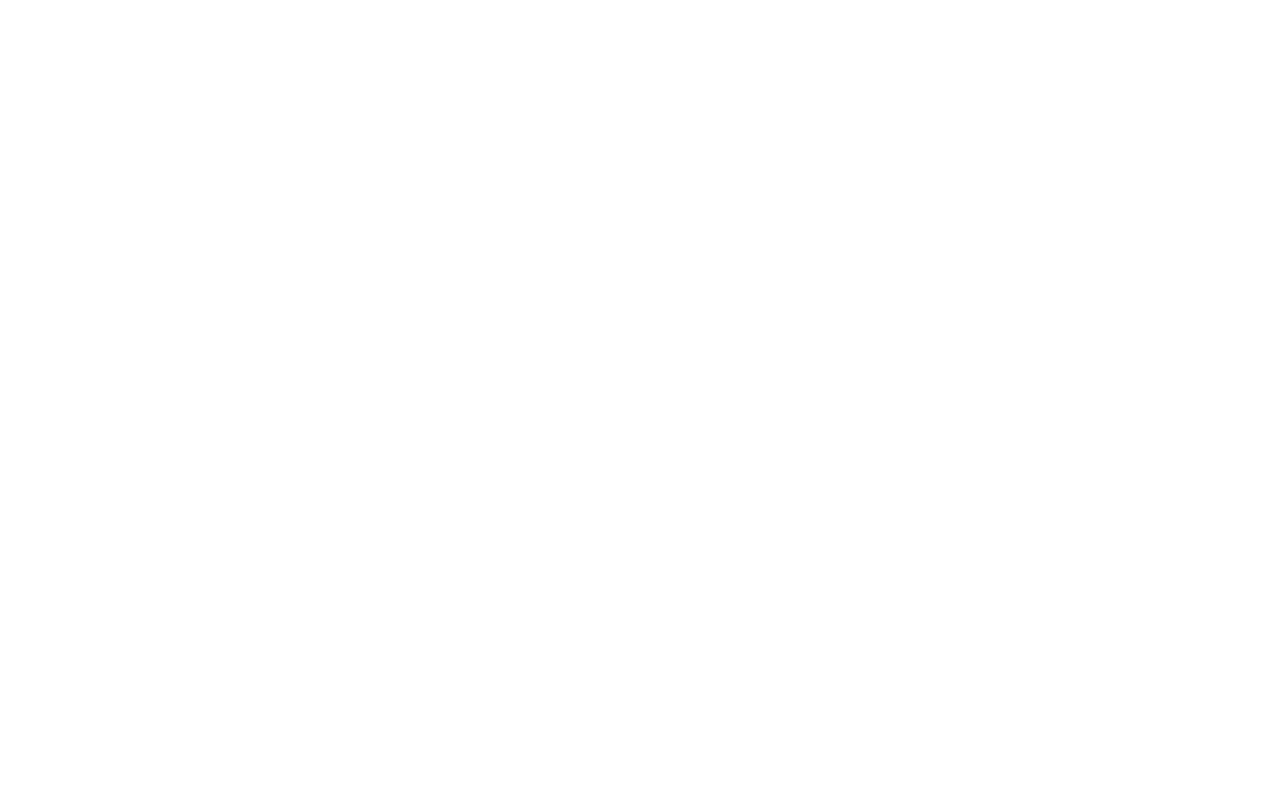
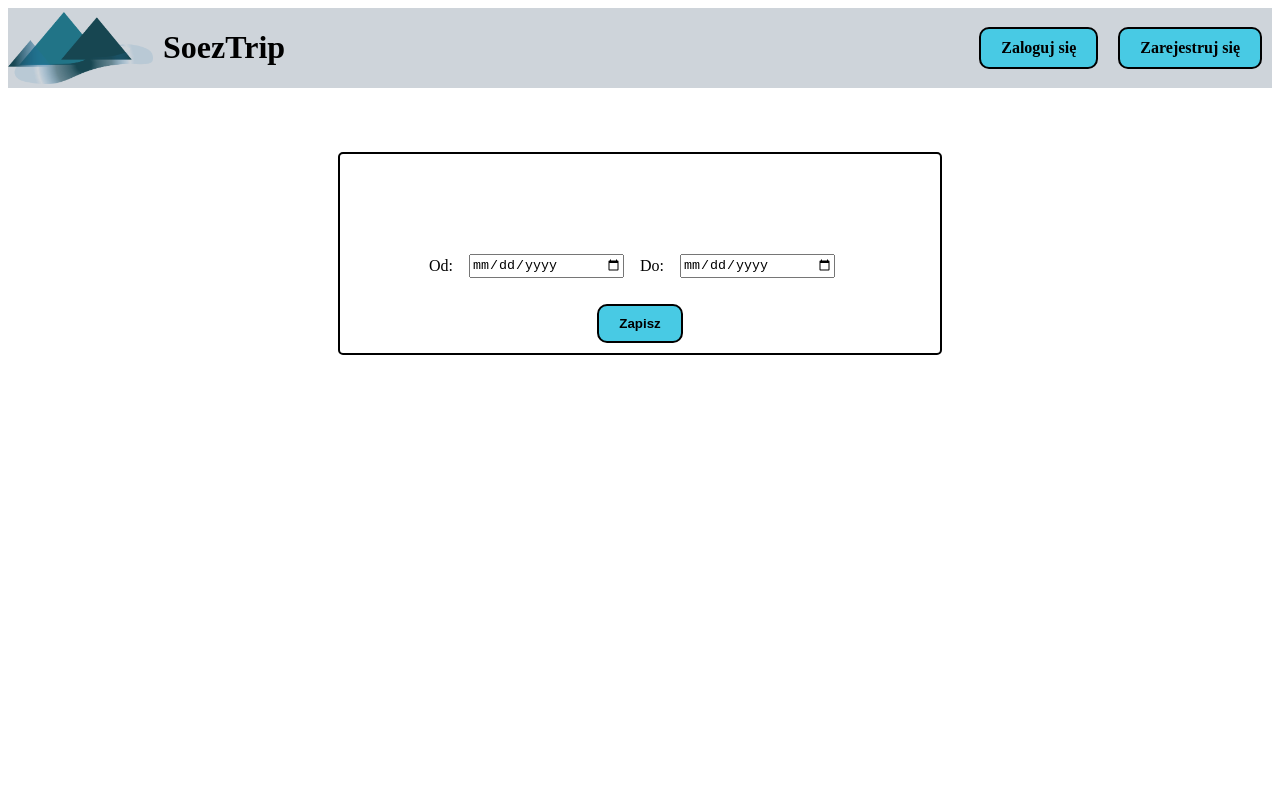
Before and after one commit to KarpinskiMarek/SOEZ, a React (Create React App) app in the folder soez_react/: page /trips/details/1 in a window 1280 px wide. Before the commit this address had no page. Shown: the top 800 px of the page. Built offline with nearby package versions, Linux system fonts and the light colour scheme; no server answers; sample sign-in values are in the browser's storage; the HTML template or start-up script is replaced by a standard one.

Commit message:
trip details main info/fixed

```diff
--- a/soez_react/src/App.js
+++ b/soez_react/src/App.js
@@ -21,7 +21,7 @@
                 <Route path={"/"} element={<PrivateRoute/>}>
                     <Route path={"/trips"} element={<Trips/>}/>
                     <Route path={"/trips/new"} element={<NewTrip/>}/>
-                    <Route path={"/trips/details"} element={<TripDetails/>} />
+                    <Route path={"/trips/details/:id"} element={<TripDetails/>} />
                 </Route>
             </Route>
         </Routes>
--- a/soez_react/src/components/Home/LinkButton.jsx
+++ b/soez_react/src/components/Home/LinkButton.jsx
@@ -12,6 +12,7 @@
    text-decoration: none;
    background-color: #48cae4;
    display: inline-block;
+   cursor: pointer;
 
    &:hover {
      background-color: #0077b6;
--- a/soez_react/src/components/Trip/TravelTile.jsx
+++ b/soez_react/src/components/Trip/TravelTile.jsx
@@ -32,7 +32,7 @@
   text-decoration: underline;
 `;
 
-const TravelTile = ({key, title, dateFrom, dateTo}) => {
+const TravelTile = ({id, title, dateFrom, dateTo}) => {
     return (
         <Tile>
             <Left>
@@ -40,7 +40,7 @@
                 <h2>{dateFrom} - {dateTo}</h2>
             </Left>
             <Right>
-                <Link to={"/"}><CiCircleMore style={{ fontSize: "3rem", color: "black"}}/></Link>
+                <Link to={`/trips/details/${id}`}><CiCircleMore style={{ fontSize: "3rem", color: "black"}}/></Link>
             </Right>
         </Tile>
     )
--- a/soez_react/src/components/Trip/TripDetails.jsx
+++ b/soez_react/src/components/Trip/TripDetails.jsx
@@ -1,9 +1,13 @@
 import styled from "styled-components";
 import React from "react";
 import TripDetailsMainInfo from "./TripDetailsMainInfo";
+import {useParams} from "react-router-dom";
 
 
 const TripsDiv = styled.div`
+  display: flex;
+  align-items: center;
+  flex-direction: column;
   min-height: 100vh;
   max-width: 95%;
   background-color: rgba(255, 255, 255, 0.9);
@@ -13,9 +17,12 @@
 `;
 
 const TripDetails = () => {
+
+    const { id } = useParams();
+
     return(
         <TripsDiv>
-            <TripDetailsMainInfo/>
+            <TripDetailsMainInfo tripId={id}/>
         </TripsDiv>
     )
 }
--- a/soez_react/src/components/Trip/TripDetailsMainInfo.jsx
+++ b/soez_react/src/components/Trip/TripDetailsMainInfo.jsx
@@ -1,14 +1,17 @@
 import styled from "styled-components";
-import React from "react";
+import React, {useEffect, useState} from "react";
+import {useNavigate} from "react-router-dom";
+import {editTrip, formatDateInput, getTrip} from "../../service/TripService";
 
 const TripInfo = styled.form`
   display: flex;
-  justify-content: space-between;
+  flex-direction: column;
+  justify-content: center;
+  align-items: center;
+  border: solid 2px black;
+  border-radius: 5px;
+  width: 50%;
 `;
-
-const Left = styled.div`
-
-`
 
 const Right = styled.div`
   display: flex;
@@ -22,6 +25,7 @@
    height: 50px;
    border: none;
    font-size: 20px;
+   text-align: center;
 `;
 
 const TripDate = styled.input`
@@ -31,19 +35,96 @@
 
 `;
 
+const SubmitButton = styled.button`
+  color: black;
+  font-weight: bold;
+  padding: 10px 20px;
+  border: solid black 2px;
+  border-radius: 10px;
+  margin: 10px;
+  text-decoration: none;
+  background-color: #48cae4;
+  display: inline-block;
+  cursor: pointer;
 
-const TripDetailsMainInfo = () => {
+  &:hover {
+    background-color: #0077b6;
+  }
+`;
+
+const TripDetailsMainInfo = ({ tripId }) => {
+
+    const [data, setData] = useState({
+       title: '',
+       startingDate: '',
+       endingDate: ''
+    });
+
+    const fetchTrip = async () => {
+        const tripData = await getTrip(tripId);
+        console.log(tripData)
+        if (tripData) {
+            setData(tripData);
+        }
+    }
+
+    useEffect(() => {
+        fetchTrip();
+    }, [tripId]);
+
+    const handleTitleChange = (event) => {
+        const { value } = event.target;
+        setData({ ...data, title: value });
+    };
+
+    const handleStartingDateChange = (event) => {
+        const { value } = event.target;
+        setData({ ...data, startingDate: value });
+    };
+
+    const handleEndingDateChange = (event) => {
+        const { value } = event.target;
+        setData({ ...data, endingDate: value });
+    };
+
+    const navigate = useNavigate();
+
+    const handleSubmit = async (event) => {
+        event.preventDefault();
+        try {
+            const response = await editTrip(tripId, data.startingDate, data.endingDate, data.title);
+            if (response && response.status === 201) {
+                navigate(`/trips/details/${tripId}`);
+            }
+        } catch (error) {
+            console.log("Error while submit edit form:", error);
+        }
+    }
+
     return (
-        <TripInfo>
-            <Left>
-                <TripTitle type={"text"} value={"Chiny Pekin 2024"}/>
-            </Left>
+        <TripInfo onSubmit={handleSubmit}>
+            <div>
+                <TripTitle
+                    type={"text"}
+                    value={data ? data.title : ''}
+                    onChange={handleTitleChange}
+                />
+            </div>
             <Right>
-                <p>Od</p>
-                <TripDate type={"date"}/>
-                <p>Do</p>
-                <TripDate type={"date"}/>
+                <p>Od:</p>
+                <TripDate
+                    type={"date"}
+                    value={data ? formatDateInput(data.startingDate) : ''}
+                    onChange={handleStartingDateChange}
+                />
+                <p>Do:</p>
+                <TripDate
+                    type={"date"}
+                    value={data ? formatDateInput(data.endingDate) : ''}
+                    onChange={handleEndingDateChange}
+                />
             </Right>
+            <SubmitButton type={"submit"}>Zapisz</SubmitButton>
         </TripInfo>
     )
 }
--- a/soez_react/src/components/Trip/Trips.jsx
+++ b/soez_react/src/components/Trip/Trips.jsx
@@ -51,7 +51,7 @@
             <TilesList>
                 {trips.map((trip) => (
                     <TravelTile
-                        key={trip.id}
+                        id={trip.id}
                         title={trip.title}
                         dateFrom={formatDate(trip.startingDate)}
                         dateTo={formatDate(trip.endingDate)}
--- a/soez_react/src/service/TripService.js
+++ b/soez_react/src/service/TripService.js
@@ -23,10 +23,44 @@
     }
 }
 
+export const getTrip = async (id) => {
+    try {
+        const response = await request("GET", `/trips/${id}`);
+        console.log(response.data);
+        return response.data;
+    } catch (error) {
+        console.log("Error while fetching trips:", error);
+        return null;
+    }
+}
+
+export const editTrip = async (id, startingDate, endingDate, title) => {
+    try {
+        return await request("PUT", `trips/${id}`, {
+            startingDate: startingDate,
+            endingDate: endingDate,
+            title: title,
+            finished: null,
+            places: []
+        });
+    } catch (error) {
+        console.log("Error while editing trip:", error);
+        return null;
+    }
+}
+
 export const formatDate = (timestamp) => {
-        const date = new Date(timestamp);
-        const day = String(date.getDate()).padStart(2, '0');
-        const month = String(date.getMonth() + 1).padStart(2, '0');
-        const year = date.getFullYear();
-        return `${day}.${month}.${year}`;
+    const date = new Date(timestamp);
+    const day = String(date.getDate()).padStart(2, '0');
+    const month = String(date.getMonth() + 1).padStart(2, '0');
+    const year = date.getFullYear();
+    return `${day}.${month}.${year}`;
 }
+
+export const formatDateInput = (timestamp) => {
+    const date = new Date(timestamp);
+    const day = String(date.getDate()).padStart(2, '0');
+    const month = String(date.getMonth() + 1).padStart(2, '0');
+    const year = date.getFullYear();
+    return `${year}-${month}-${day}`;
+}
```
Also changed, not shown: soez_react/src/components/Trip/TripMainDetails.jsx (deleted, +0 -7 lines). Lines whose indentation alone changed are shown as unchanged.
